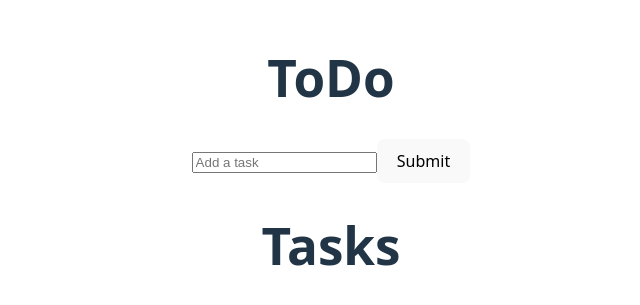
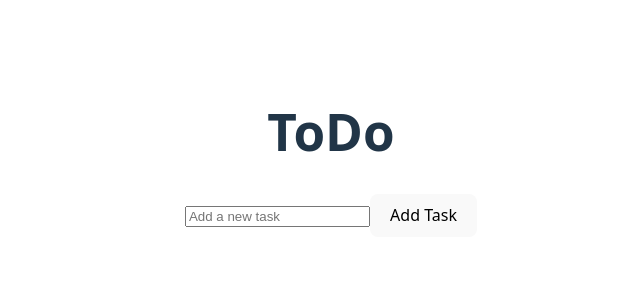
Before and after one commit to Hythei/mongoreact-todo, a React (Vite) app in the folder client/: page / in a window 1280 px wide. Shown: the part 239-544 px from the top of the page, without its empty margins (309-949 px from the left). Built offline with nearby package versions, Linux system fonts and the light colour scheme.

Commit message:
Redid the components for task creation

```diff
--- a/client/src/App.jsx
+++ b/client/src/App.jsx
@@ -1,4 +1,4 @@
-/*import { useState, useEffect } from "react";*/
+import React, {useState} from "react";
 import "./App.css";
 /*import axios from "axios";*/
 import Header from "./components/Header.jsx";
@@ -18,12 +18,16 @@ function App() {
           fetchAPI();
       },
       []);*/
+    const [tasks, setTasks] = useState( [] );
+    const addTask = (newTask) => {
+        setTasks([...tasks, {id: Date.now(), text: newTask, completed: false}]);
+    };
 
   return (
       <>
           <Header />
-          <Form />
-          <Tasks />
+          <Form onAddTask={addTask}/>
+          <Tasks tasks={tasks}/>
       </>
   )
 }
--- a/client/src/components/Form.jsx
+++ b/client/src/components/Form.jsx
@@ -1,26 +1,29 @@
 // This thing will focus on creating a new task
+import React, {useState} from 'react';
 
+function Form({onAddTask}){
+    const [task, setTask] = useState("");
 
-function Form(){
     const handleSubmit = (event) => {
         event.preventDefault();
-        event.target.reset();
+        if(task.trim()){
+            onAddTask(task);
+            setTask("");
+        }
     };
     return(
         <form className="form" onSubmit={handleSubmit}>
             <label htmlFor="task">
                 <input
                     type="text"
-                    name="task"
-                    id="task"
-                    placeholder="Add a task"
+                    value={task}
+                    onChange={(event) => setTask(event.target.value)}
+                    placeholder="Add a new task"
                 />
             </label>
-            <button>
-                <span className="visually-hidden">Submit</span>
-            </button>
+            <button type="submit">Add Task</button>
         </form>
-    )
+    );
 }
 
 export default Form;
--- a/client/src/components/Tasks.jsx
+++ b/client/src/components/Tasks.jsx
@@ -1,10 +1,14 @@
+import React from 'react';
 
-function Tasks(){
+
+function Tasks({tasks}){
     return(
-        <>
-            <h1>Tasks</h1>
-        </>
-    )
+        <ol className="tasks_list">
+            {tasks.map(task => (
+                <li key={task.id}>{task.text}</li>
+            ))}
+        </ol>
+    );
 }
 
 export default Tasks;
```
